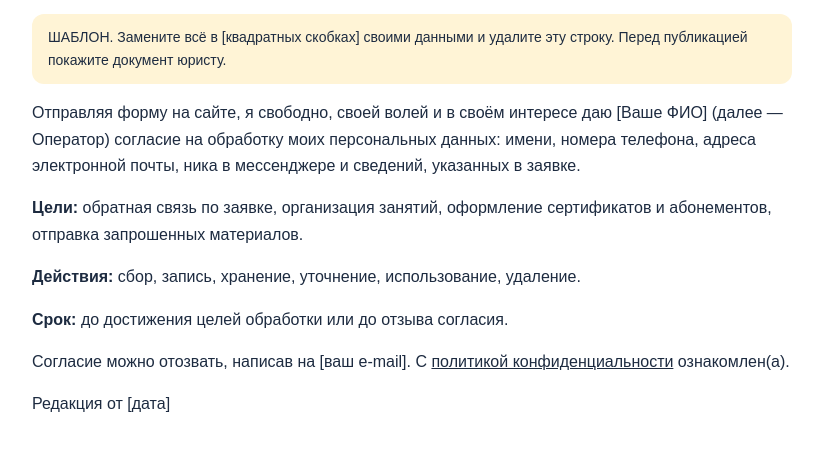
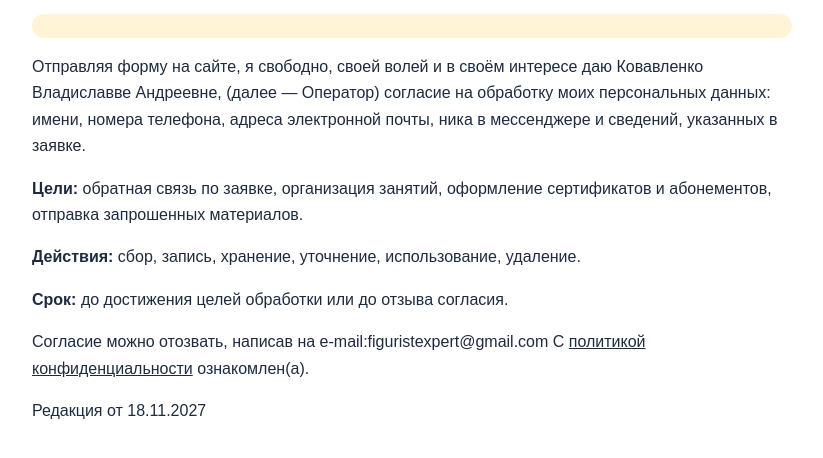
Before and after one commit to figuristexpert-hash/myway, a plain HTML site: page docs/consent.html in a window 1280 px wide. Shown: the part 138-596 px from the top of the page, without its empty margins (228-1051 px from the left). Drawn offline with Linux system fonts and the light colour scheme.

Commit message:
Update consent.html

```diff
--- a/docs/consent.html
+++ b/docs/consent.html
@@ -1 +1 @@
-<!doctype html><html lang="ru"><head><meta charset="utf-8"><meta name="viewport" content="width=device-width,initial-scale=1"><title>Согласие на обработку персональных данных</title><style>body{font:16px/1.65 Manrope,Arial,sans-serif;max-width:760px;margin:0 auto;padding:32px 20px;color:#1d2b40}h1{font-size:26px}h2{font-size:18px;margin-top:28px}.note{background:#fff4d6;border-radius:12px;padding:12px 16px;font-size:14px}a{color:#1d2b40}</style></head><body><p><a href="../index.html">← На сайт</a></p><h1>Согласие на обработку персональных данных</h1><p class="note">ШАБЛОН. Замените всё в [квадратных скобках] своими данными и удалите эту строку. Перед публикацией покажите документ юристу.</p><p>Отправляя форму на сайте, я свободно, своей волей и в своём интересе даю [Ваше ФИО] (далее — Оператор) согласие на обработку моих персональных данных: имени, номера телефона, адреса электронной почты, ника в мессенджере и сведений, указанных в заявке.</p><p><b>Цели:</b> обратная связь по заявке, организация занятий, оформление сертификатов и абонементов, отправка запрошенных материалов.</p><p><b>Действия:</b> сбор, запись, хранение, уточнение, использование, удаление.</p><p><b>Срок:</b> до достижения целей обработки или до отзыва согласия.</p><p>Согласие можно отозвать, написав на [ваш e-mail]. С <a href="privacy.html">политикой конфиденциальности</a> ознакомлен(а).</p><p>Редакция от [дата]</p></body></html>
+<!doctype html><html lang="ru"><head><meta charset="utf-8"><meta name="viewport" content="width=device-width,initial-scale=1"><title>Согласие на обработку персональных данных</title><style>body{font:16px/1.65 Manrope,Arial,sans-serif;max-width:760px;margin:0 auto;padding:32px 20px;color:#1d2b40}h1{font-size:26px}h2{font-size:18px;margin-top:28px}.note{background:#fff4d6;border-radius:12px;padding:12px 16px;font-size:14px}a{color:#1d2b40}</style></head><body><p><a href="../index.html">← На сайт</a></p><h1>Согласие на обработку персональных данных</h1><p class="note"> </p><p>Отправляя форму на сайте, я свободно, своей волей и в своём интересе даю Ковавленко Владиславве Андреевне, (далее — Оператор) согласие на обработку моих персональных данных: имени, номера телефона, адреса электронной почты, ника в мессенджере и сведений, указанных в заявке.</p><p><b>Цели:</b> обратная связь по заявке, организация занятий, оформление сертификатов и абонементов, отправка запрошенных материалов.</p><p><b>Действия:</b> сбор, запись, хранение, уточнение, использование, удаление.</p><p><b>Срок:</b> до достижения целей обработки или до отзыва согласия.</p><p>Согласие можно отозвать, написав на e-mail:figuristexpert@gmail.com С <a href="privacy.html">политикой конфиденциальности</a> ознакомлен(а).</p><p>Редакция от 18.11.2027</p></body></html>
```
